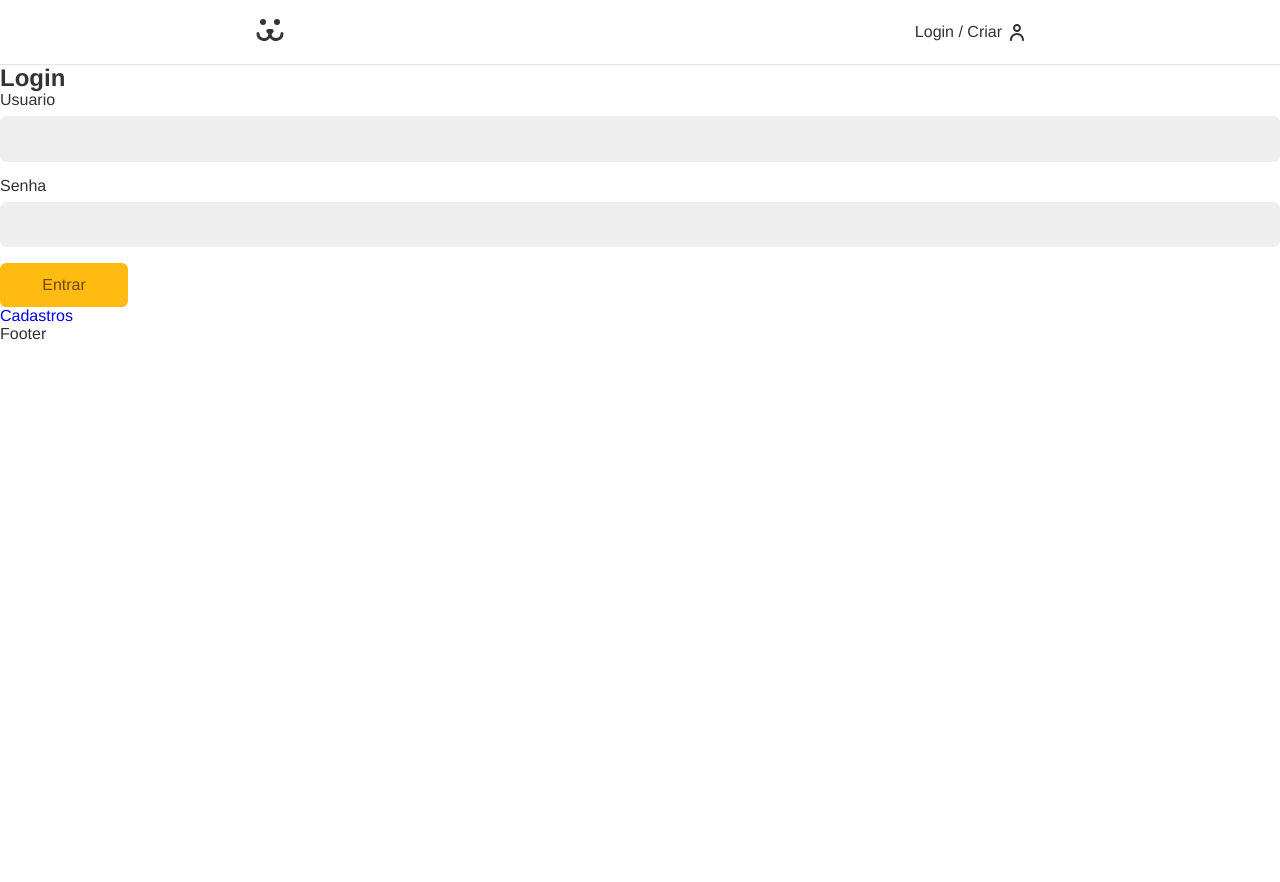
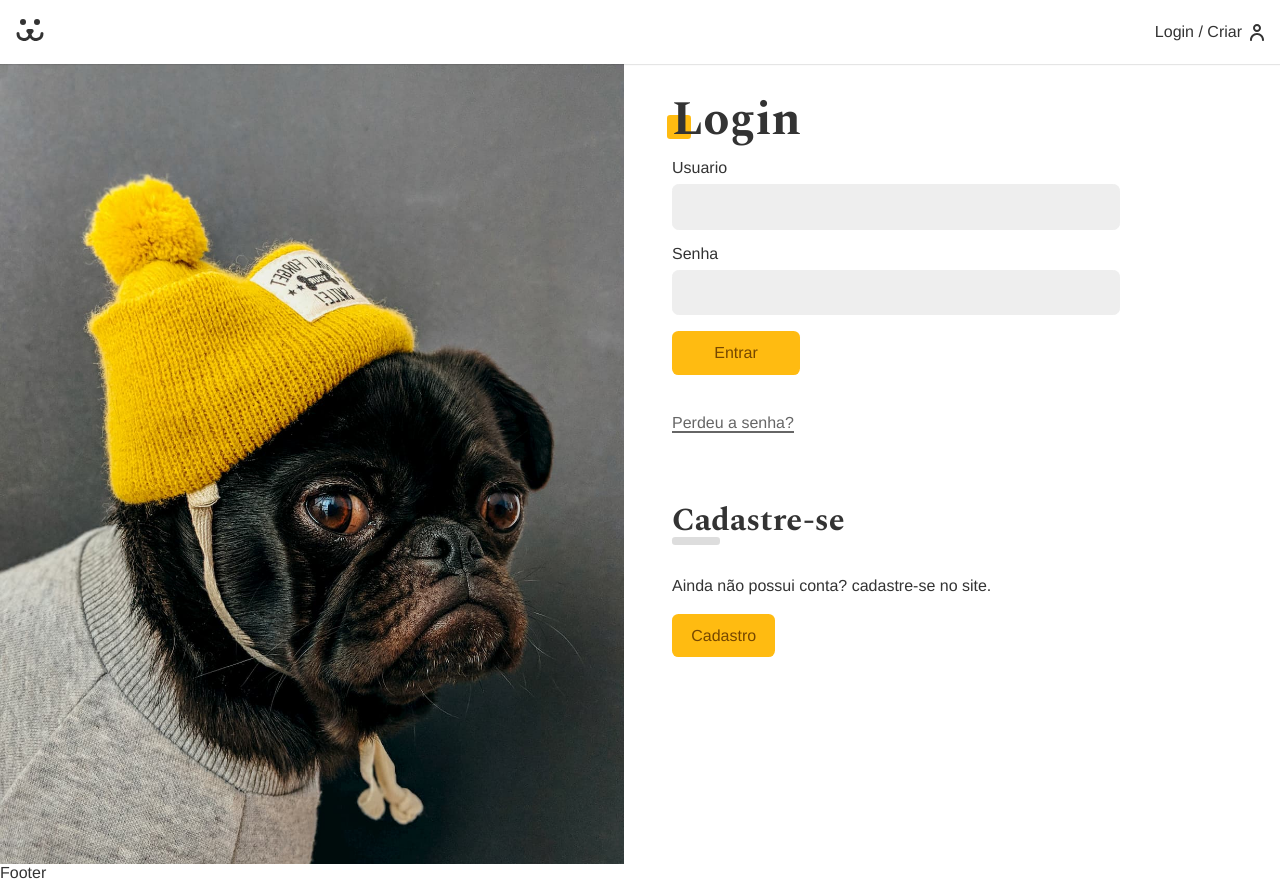
Before and after one commit to fernandoprestes/dogs, a React (Create React App) app: page /login in a window 1280 px wide. Before the commit the page ends 800 px from the top, so only its background shows below. Built offline with nearby package versions, Linux system fonts and the light colour scheme.

Commit message:
login form

```diff
--- a/src/App.css
+++ b/src/App.css
@@ -1,3 +1,4 @@
+@import url('https://fonts.googleapis.com/css2?family=Spectral:wght@700&display=swap');
 *{
   box-sizing: border-box;
 }
@@ -6,7 +7,7 @@
   margin: 0;
   color: #333;
   --type-first: Helvetica, Arial, san-serif;
-  --type-second: 'Spectral', Georgia;
+  --type-second: 'Spectral', georgia;
   font-family: var(--type-first);
   padding-top: 4rem;
 }
@@ -38,7 +39,43 @@
 }
 
 .container{
-  max-width: 50rem;
+  max-width: 84rem;
   padding: 0 1rem;
   margin: 0 auto;
 }
+
+.title{
+  font-family: var(--type-second);
+  line-height: 1;
+  font-size: 3rem;
+  font-weight: 700;
+  margin: 1rem 0;
+  position: relative;
+  z-index: 1;
+}
+
+.title::after{
+  content: '';
+  display: block;
+  width: 1.5rem;
+  height: 1.5rem;
+  background: #fb1;
+  position: absolute;
+  bottom: 5px;
+  left: -5px;
+  border-radius: .2rem;
+  z-index: -1;
+}
+
+.animeLeft{
+  opacity: 0;
+  transform: translateX(-20px);
+  animation: animeLeft .3s forwards;
+}
+
+@keyframes animeLeft{
+  to{
+    opacity: 1;
+    transform: inherit;
+  }
+}
--- /dev/null
+++ b/src/components/Helper/Error.js
@@ -0,0 +1,12 @@
+import React from 'react'
+
+const Error = ({error}) => {
+  if(!error) return null
+  return (
+    <p style={{color: '#f31', margin: '1rem 0'}}>
+      {error}
+    </p>
+  )
+}
+
+export default Error
--- a/src/components/Login/Login.js
+++ b/src/components/Login/Login.js
@@ -5,22 +5,24 @@
 import LoginPasswordLost from './LoginPasswordLost'
 import LoginPasswordReset from './LoginPasswordReset'
 import { UserContext } from '../../UserContext'
+import styles from './Login.module.css'
 
 const Login = () => {
-  const {login} = React.useContext(UserContext)
+  const { login } = React.useContext(UserContext)
 
-  if(login === true) return <Navigate to="/conta" />
+  if (login === true) return <Navigate to="/conta" />
 
   return (
-    <div>
+    <section className={styles.login}>
+      <div className={styles.forms}>
         <Routes>
           <Route path="/" element={<LoginForm />} />
           <Route path="criar" element={<LoginCreate />} />
           <Route path="lost" element={<LoginPasswordLost />} />
           <Route path="reset" element={<LoginPasswordReset />} />
         </Routes>
-
       </div>
+    </section>
   )
 }
 
--- /dev/null
+++ b/src/components/Login/Login.module.css
@@ -0,0 +1,33 @@
+.login {
+  display: grid;
+  grid-template-columns: 1fr 1fr;
+  min-height: 100vh;
+  gap: 2rem;
+  max-width: 84rem;
+  margin: 0 auto;
+}
+
+.login::before {
+  content: '';
+  display: block;
+  background: url('../../assets/login.jpg') no-repeat center center;
+  background-size: cover;
+}
+
+.forms {
+  max-width: 30rem;
+  padding: 1rem;
+}
+
+@media (max-width: 40rem) {
+  .login {
+    grid-template-columns: 1fr;
+  }
+  .login::before {
+    display: none;
+  }
+
+  .forms {
+    max-width: 100%;
+  }
+}
--- a/src/components/Login/LoginForm.js
+++ b/src/components/Login/LoginForm.js
@@ -4,6 +4,9 @@
 import Button from '../Forms/Button'
 import Input from '../Forms/Input'
 import { UserContext } from '../../UserContext'
+import Error from '../Helper/Error'
+import styles from './LoginForm.module.css'
+import stylesBtn from '../Forms/Button.module.css'
 
 const LoginForm = () => {
   const username = useForm()
@@ -18,9 +21,9 @@
   }
 
   return (
-    <section>
-      <h1>Login</h1>
-      <form action="" onSubmit={handleSubmit}>
+    <section className="animeLeft">
+      <h1 className="title">Login</h1>
+      <form className={styles.form} onSubmit={handleSubmit}>
         <Input name="username" label="Usuario" type="text" {...username} />
         <Input name="password" label="Senha" type="password" {...password} />
         {loading ? (
@@ -28,10 +31,15 @@
         ) : (
           <Button>Entrar</Button>
         )}
+        <Error error={error}/>
 
-        {error && <p>{error}</p>}
       </form>
-      <Link to="/login/criar">Cadastros</Link>
+      <Link className={styles.perdeu} to="/login/perdeu">Perdeu a senha?</Link>
+      <div className={styles.cadastro}>
+          <h2 className={styles.subtitle}>Cadastre-se</h2>
+          <p>Ainda não possui conta? cadastre-se no site.</p>
+          <Link className={stylesBtn.button} to="/login/criar">Cadastro</Link>
+      </div>
     </section>
   )
 }
--- /dev/null
+++ b/src/components/Login/LoginForm.module.css
@@ -0,0 +1,42 @@
+.form{
+  margin-bottom: 2rem;
+}
+
+.perdeu{
+  display: inline-block;
+  color: #666;
+  padding: .5rem 0;
+  line-height: 1;
+}
+
+.perdeu::after{
+  content: '';
+  height: 2px;
+  width: 100%;
+  background: currentColor;
+  display: block;
+}
+
+.cadastro{
+  margin-top: 4rem;
+}
+
+.cadastro p{
+  margin-top: 2rem;
+  margin-bottom: 2rem;
+}
+
+.subtitle{
+  font-family: var(--type-second);
+  line-height: 1;
+  font-size: 2rem;
+}
+
+.subtitle::after{
+  content: '';
+  display: block;
+  background: #ddd;
+  height: .5rem;
+  width: 3rem;
+  border-radius: .2rem;
+}
```
Lines whose indentation alone changed are shown as unchanged.
